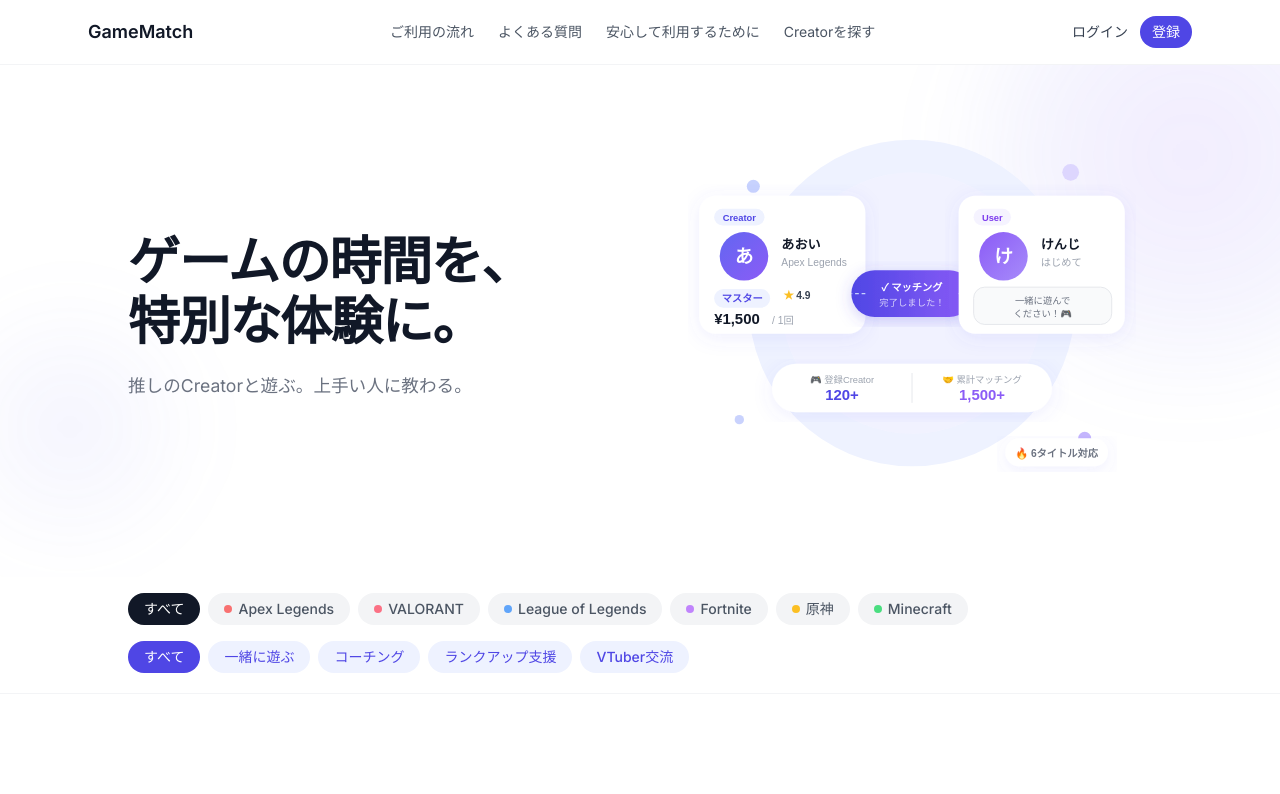
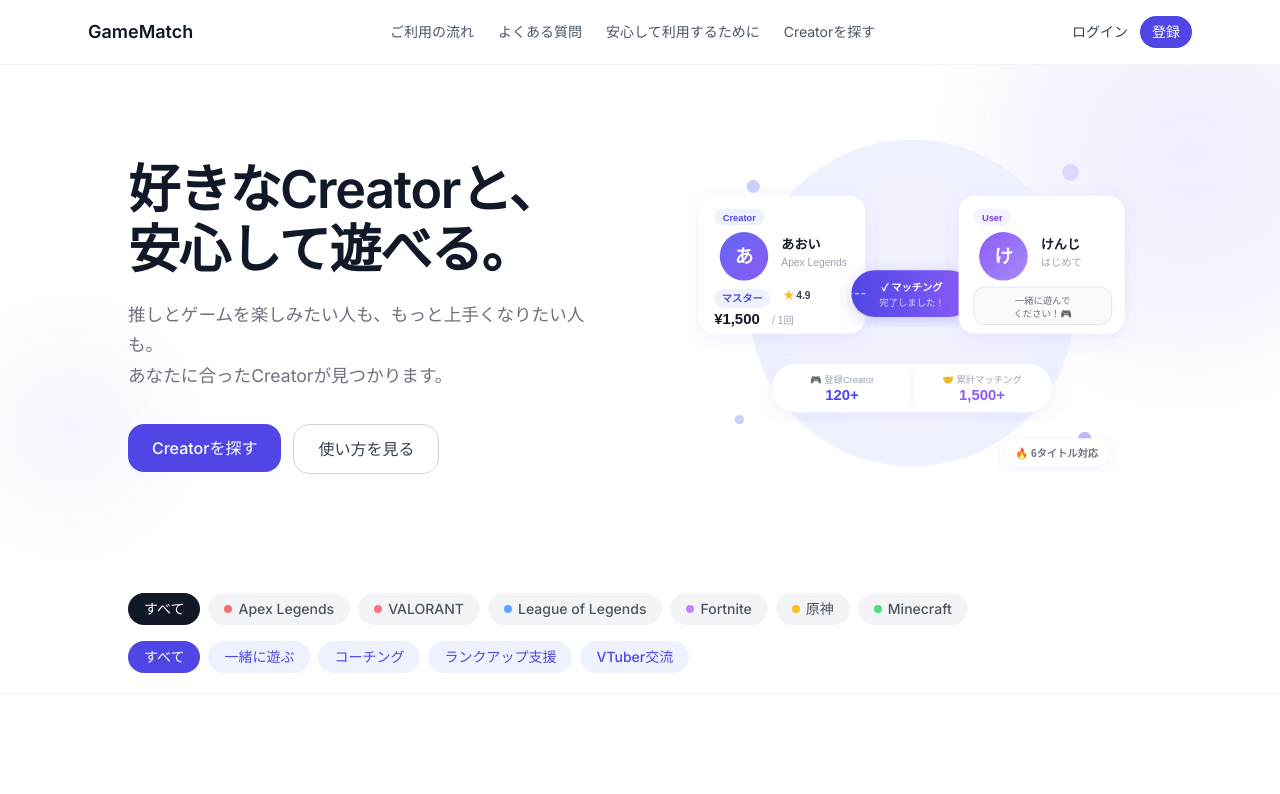
Before and after one commit to ec0221xk/gamematch, a Next.js app: page / in a window 1280 px wide. Shown: the top 794 px of the page. Built offline with nearby package versions, Linux system fonts and the light colour scheme; no server answers; the database is empty.

Commit message:
Update Hero.tsx

```diff
--- a/src/components/marketing/Hero.tsx
+++ b/src/components/marketing/Hero.tsx
@@ -1,4 +1,5 @@
 import { HeroIllustration } from "./HeroIllustration";
+import { ButtonLink } from "@/components/ui";
 
 export function Hero() {
   return (
@@ -13,12 +14,20 @@ export function Hero() {
           <div className="flex-1 text-center sm:text-left">
             <h1 className="font-semibold text-gray-900"
               style={{ fontSize: "clamp(2rem, 4.5vw, 3.25rem)", lineHeight: 1.15, letterSpacing: "-0.025em" }}>
-              ゲームの時間を、<br />特別な体験に。
+              好きなCreatorと、<br />安心して遊べる。
             </h1>
             <p className="mt-5 text-gray-500 sm:mx-0"
               style={{ fontSize: "1.1rem", lineHeight: 1.75 }}>
-              推しのCreatorと遊ぶ。上手い人に教わる。
+              推しとゲームを楽しみたい人も、もっと上手くなりたい人も。<br className="hidden sm:block" />あなたに合ったCreatorが見つかります。
             </p>
+            <div className="mt-8 flex flex-col items-center gap-3 sm:flex-row sm:items-start">
+              <ButtonLink href="/creators" size="lg" className="whitespace-nowrap">
+                Creatorを探す
+              </ButtonLink>
+              <ButtonLink href="/how-it-works" size="lg" variant="outline" className="whitespace-nowrap">
+                使い方を見る
+              </ButtonLink>
+            </div>
           </div>
           <div className="w-full max-w-xs sm:max-w-none sm:flex-1">
             <HeroIllustration />
```
